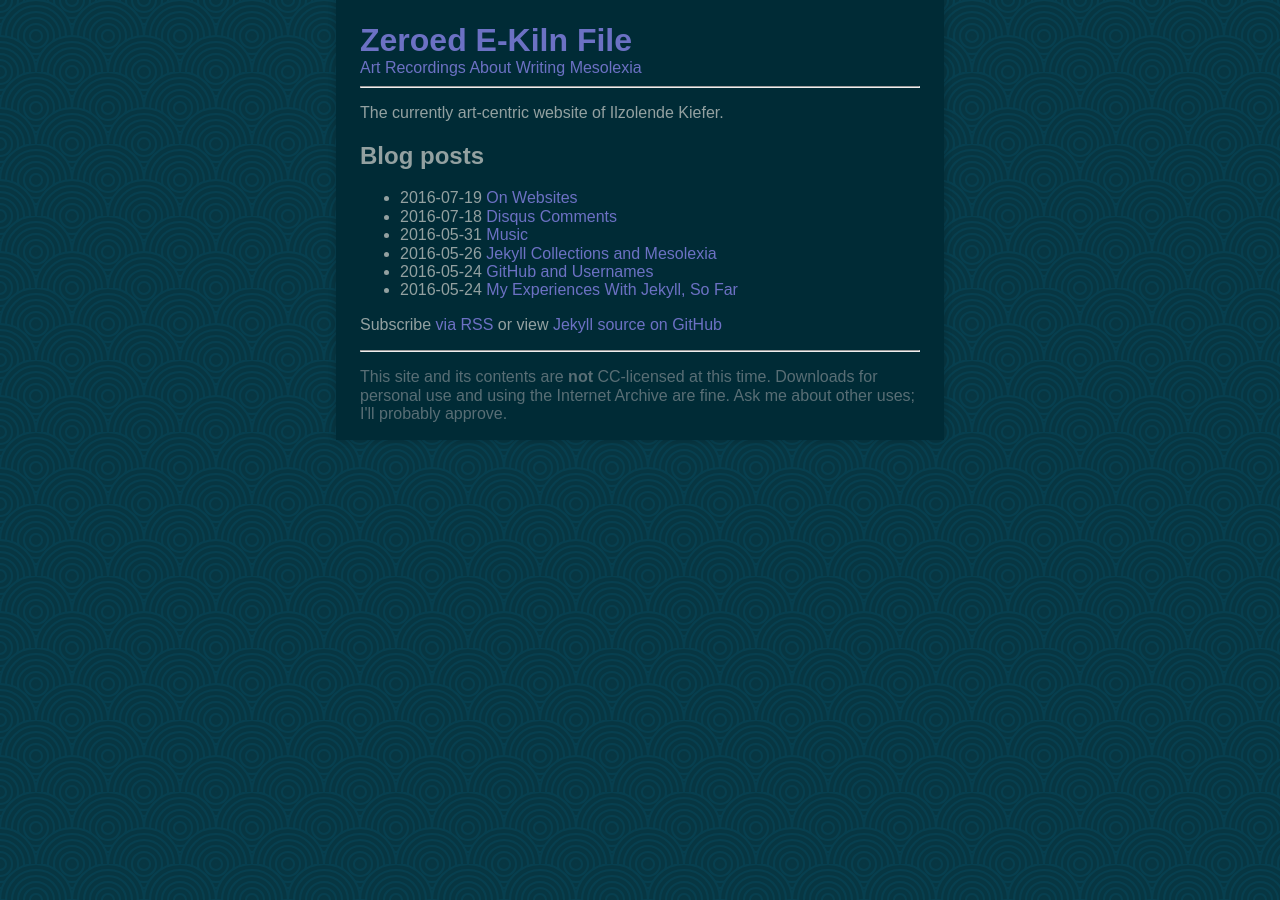
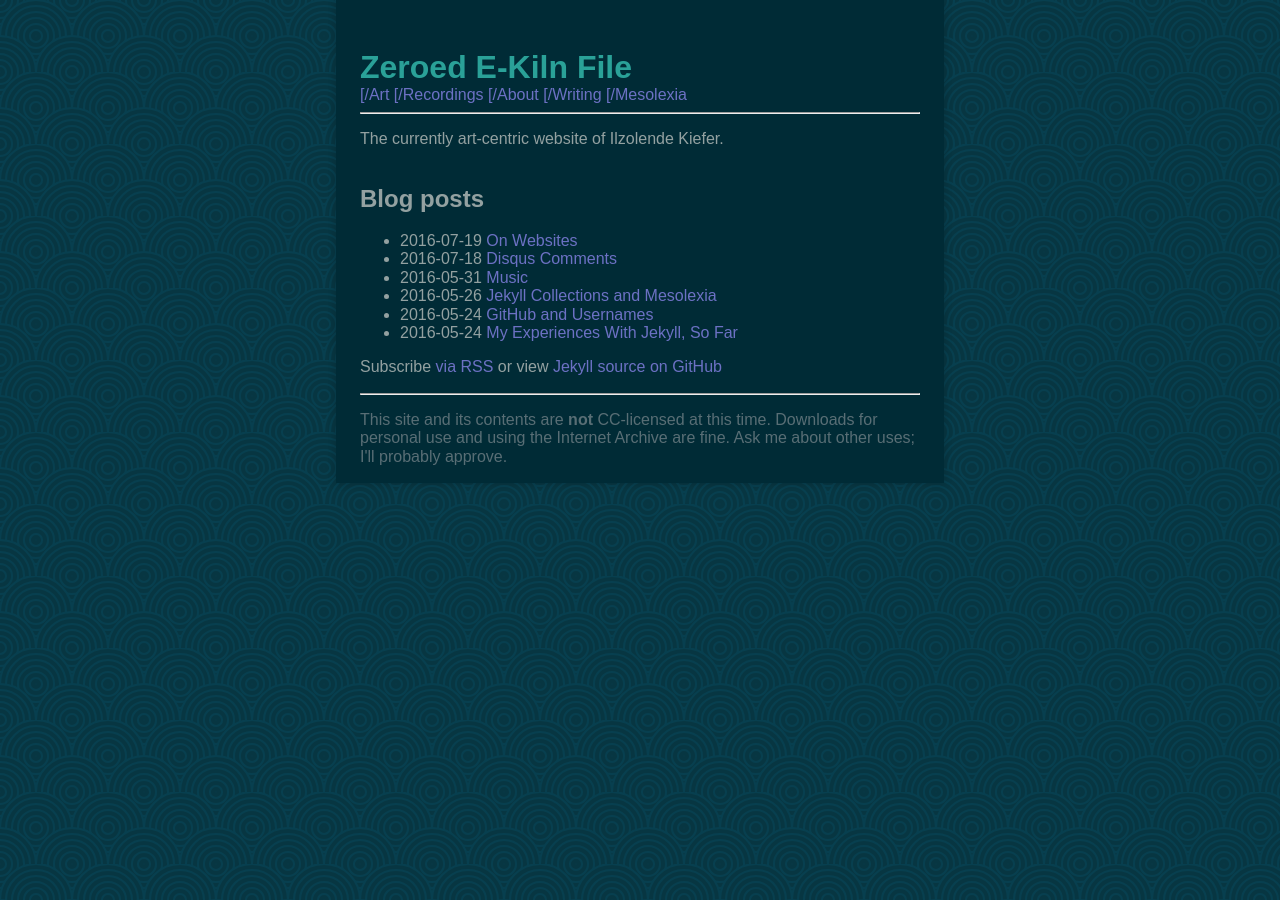
Before and after one commit to ilzolende/ilzolende.github.io, a Jekyll site: the page built from index.html, in a window 1280 px wide. Built offline with Jekyll 4.4.1, drawn with Linux system fonts in a browser that asks for light colours; some web fonts are replaced.

Commit message:
made _layout look good with remarkdown

```diff
--- a/_sass/_layout.scss
+++ b/_sass/_layout.scss
@@ -9,8 +9,7 @@ html {
 
 body {
   max-width: $body-width;
-  margin-left:auto;
-  margin-right:auto;
+  margin: 0 auto;
   padding: 1px 1.5em;
   box-shadow: 0 0 6pt rgba(0, 0, 0, 0.2);
 }
@@ -19,14 +18,23 @@ body {
  * Site header
  */
 body>header {
-    h1 {
-      margin-bottom: 0;
-      a, a:visited {
+    >a.site-title::before, >a.site-title::after { content: normal; }
+    >a {
+      color: $main-title-color;
+      &:visited {
           color: $main-title-color;
+      }
+      >h1 {
+        margin-top: 1.5em;
+        margin-bottom: 0;
+        &:hover, &:focus, &:active {
+          &::after {text-decoration: underline;}
+        }
       }
     }
     nav {
       margin-top: 0;
+      >a.page-link::before { content: "[/"; }
     }
 }
 
@@ -36,6 +44,7 @@ body>header {
 .post-header {
   .post-title {
     margin-bottom: 0;
+    margin-top: 1.5em;
   }
   .post-meta {
     margin-top: 0;
@@ -43,6 +52,8 @@ body>header {
   }
 }
 
+h2.page-heading { margin-top: 1.5em; }
+
 /**
  * Site footer
  */
```
